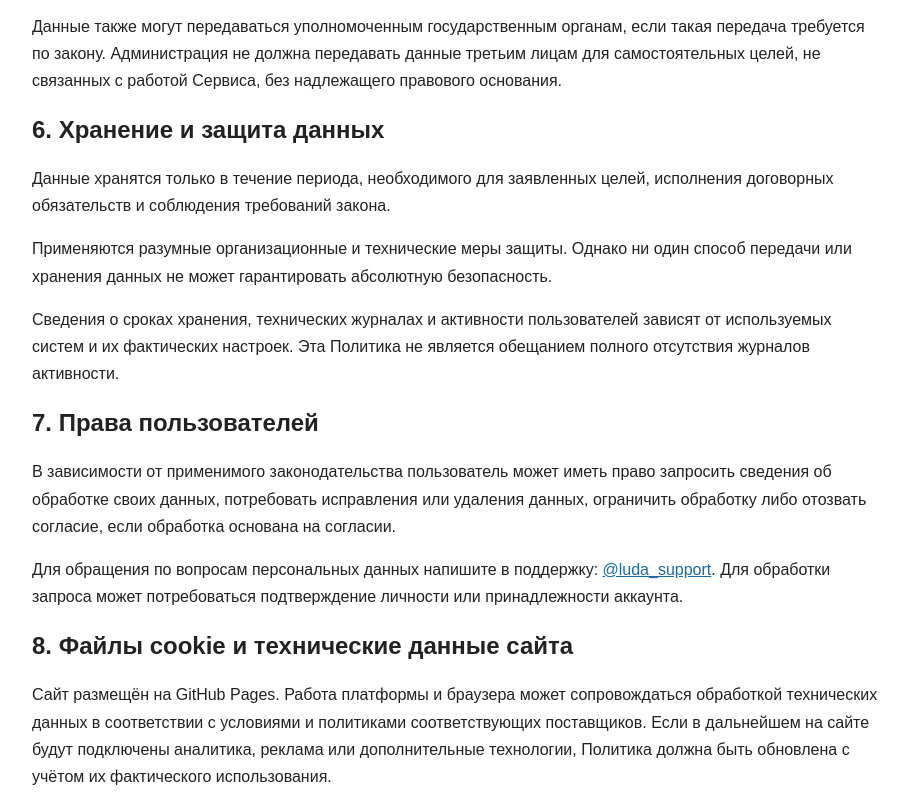
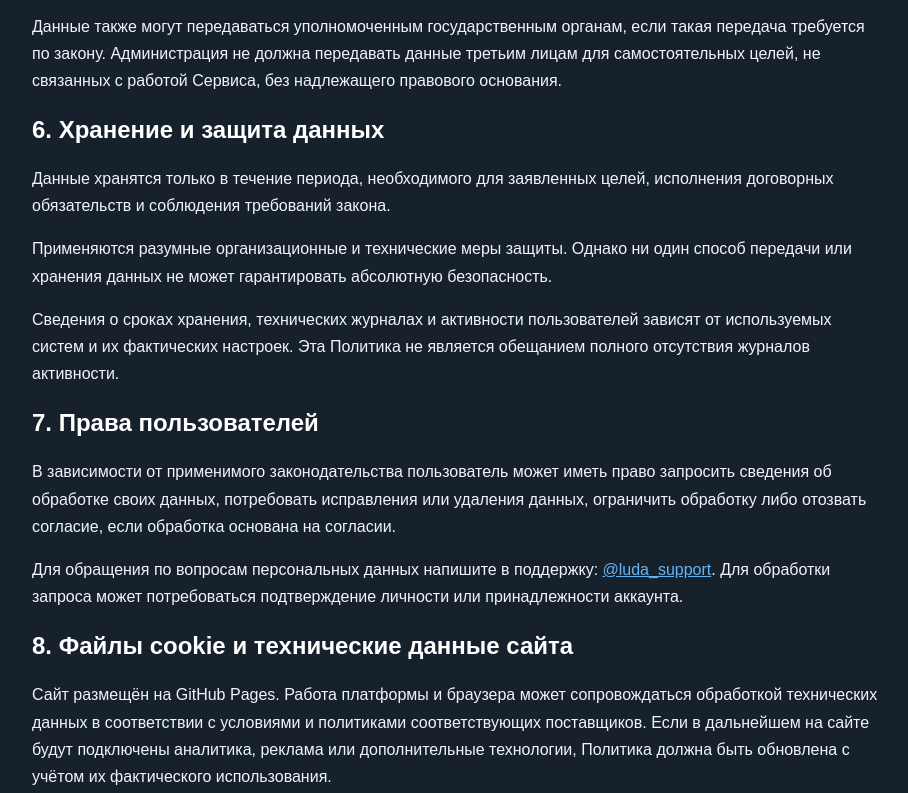
Before and after one commit to H170805/LUDA, a plain HTML site: page privacy.html in a window 1280 px wide. Shown: the part 1281-2074 px from the top of the page, without its empty margins (183-1091 px from the left). Drawn offline with Linux system fonts and the light colour scheme.

Commit message:
privacy.html

```diff
--- a/privacy.html
+++ b/privacy.html
@@ -11,10 +11,16 @@
   margin: 0 auto;
   padding: 24px;
   line-height: 1.7;
-      color: #222;
+  color: #f1f5f9;
+  background-color: #17212b;
 }
-    h1, h2 { line-height: 1.3; }
-    a { color: #1769aa; }
+h1, h2 {
+  line-height: 1.3;
+  color: #ffffff;
+}
+a {
+  color: #64b5f6;
+}
   </style>
 </head>
 <body>
```
Lines whose indentation alone changed are shown as unchanged.
